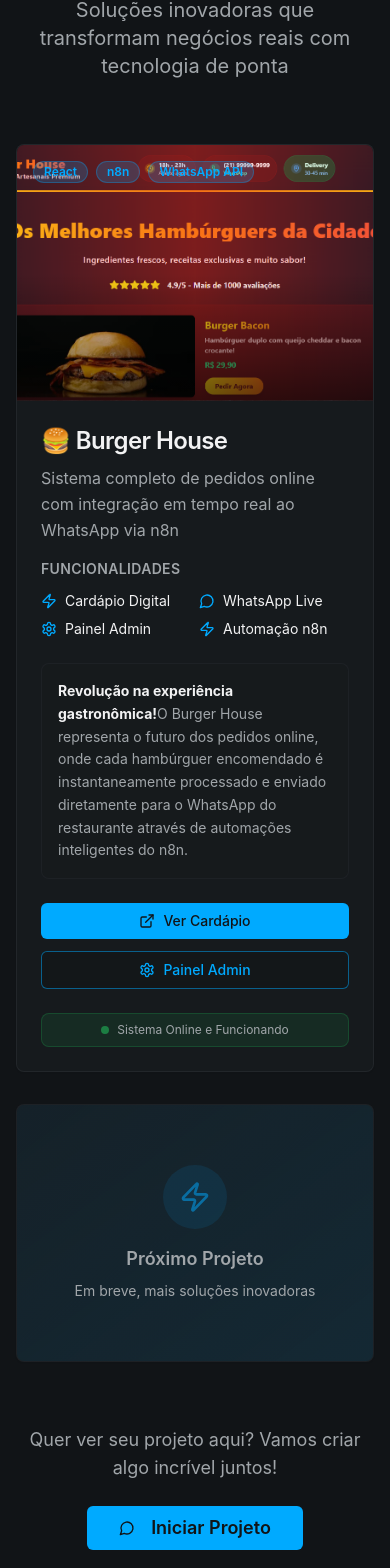
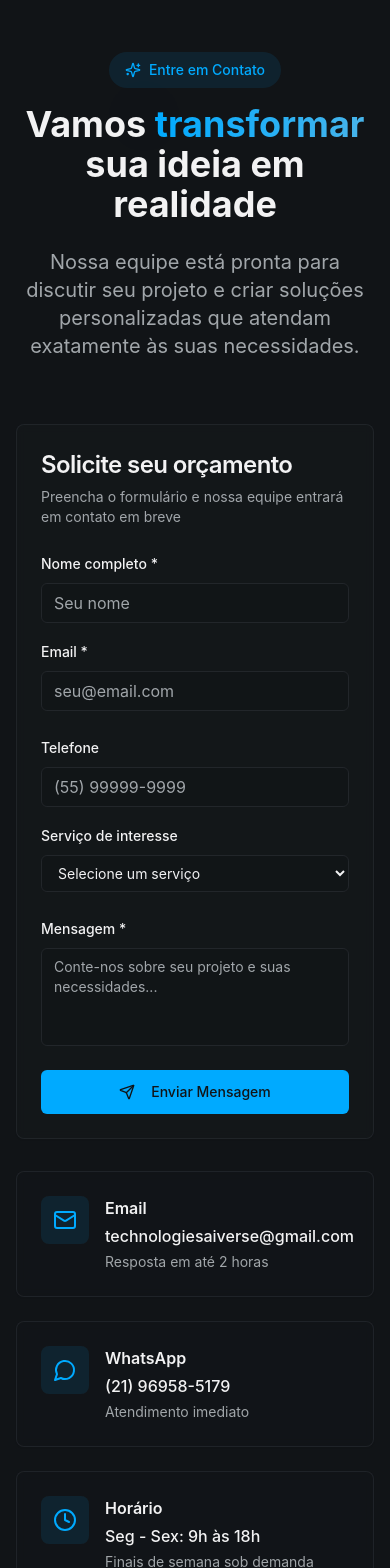
Before and after one commit to AlexandroGranja/AIVERSE-Technologies1, a React (Vite) app: page / in a window 390 px wide. Shown: the part 6129-7697 px from the top of the page. Built offline with nearby package versions, Linux system fonts and the light colour scheme.

Commit message:
atualização

```diff
--- a/src/components/sections/projects-section.tsx
+++ b/src/components/sections/projects-section.tsx
@@ -8,174 +8,6 @@ export const ProjectsSection: React.FC = () => {
   return (
     <section className="py-20 bg-background">
       <div className="container mx-auto px-4">
-        {/* Section Header */}
-        <div className="text-center mb-16">
-          <h2 className="text-4xl md:text-5xl font-bold mb-6">
-            <span className="bg-gradient-to-r from-[hsl(var(--neural-blue))] to-[hsl(var(--neural-cyan))] bg-clip-text text-transparent">
-              Projetos
-            </span>
-            <br />
-            <span className="text-foreground">em Destaque</span>
-          </h2>
-          <p className="text-xl text-muted-foreground max-w-3xl mx-auto">
-            Soluções inovadoras que transformam negócios reais com tecnologia de ponta
-          </p>
-        </div>
-
-        {/* Projects Grid */}
-        <div className="grid grid-cols-1 lg:grid-cols-2 gap-8 max-w-6xl mx-auto">
-          {/* Burger House Project */}
-          <Card className="group relative overflow-hidden border-border/50 hover:border-primary/50 transition-all duration-500 hover:shadow-[var(--shadow-glow)]">
-            {/* Project Image */}
-            <div className="relative h-64 overflow-hidden">
-              <img
-                src="/burger-house.png"
-                alt="Burger House - Sistema de Pedidos Online"
-                className="w-full h-full object-cover group-hover:scale-105 transition-transform duration-500"
-              />
-              <div className="absolute inset-0 bg-gradient-to-t from-black/60 via-transparent to-transparent" />
-
-              {/* Tech Stack Badges */}
-              <div className="absolute top-4 left-4 flex flex-wrap gap-2">
-                <Badge variant="secondary" className="bg-primary/20 text-primary border-primary/30">
-                  React
-                </Badge>
-                <Badge variant="secondary" className="bg-primary/20 text-primary border-primary/30">
-                  n8n
-                </Badge>
-                <Badge variant="secondary" className="bg-primary/20 text-primary border-primary/30">
-                  WhatsApp API
-                </Badge>
-              </div>
-            </div>
-
-            <CardHeader className="pb-4">
-              <div className="flex items-start justify-between">
-                <div>
-                  <CardTitle className="text-2xl mb-2 group-hover:text-primary transition-colors">
-                    🍔 Burger House
-                  </CardTitle>
-                  <CardDescription className="text-base leading-relaxed">
-                    Sistema completo de pedidos online com integração em tempo real ao WhatsApp via n8n
-                  </CardDescription>
-                </div>
-              </div>
-            </CardHeader>
-
-            <CardContent className="space-y-6">
-              {/* Features */}
-              <div className="space-y-3">
-                <h4 className="font-semibold text-sm text-muted-foreground uppercase tracking-wide">
-                  Funcionalidades
-                </h4>
-                <div className="grid grid-cols-2 gap-2 text-sm">
-                  <div className="flex items-center gap-2">
-                    <Zap className="w-4 h-4 text-primary" />
-                    <span>Cardápio Digital</span>
-                  </div>
-                  <div className="flex items-center gap-2">
-                    <MessageCircle className="w-4 h-4 text-primary" />
-                    <span>WhatsApp Live</span>
-                  </div>
-                  <div className="flex items-center gap-2">
-                    <Settings className="w-4 h-4 text-primary" />
-                    <span>Painel Admin</span>
-                  </div>
-                  <div className="flex items-center gap-2">
-                    <Zap className="w-4 h-4 text-primary" />
-                    <span>Automação n8n</span>
-                  </div>
-                </div>
-              </div>
-
-              {/* Description */}
-              <div className="bg-card/50 rounded-lg p-4 border border-border/30">
-                <p className="text-sm text-muted-foreground leading-relaxed">
-                  <strong className="text-foreground">Revolução na experiência gastronômica!</strong>
-                  O Burger House representa o futuro dos pedidos online, onde cada hambúrguer
-                  encomendado é instantaneamente processado e enviado diretamente para o WhatsApp
-                  do restaurante através de automações inteligentes do n8n.
-                </p>
-              </div>
-
-              {/* Action Buttons */}
-              <div className="flex flex-col sm:flex-row gap-3">
-                <Button
-                  asChild
-                  className="flex-1 bg-primary hover:bg-primary/90 text-primary-foreground group/btn"
-                >
-                  <a
-                    href="https://burger-house.up.railway.app/"
-                    target="_blank"
-                    rel="noopener noreferrer"
-                    className="flex items-center justify-center gap-2"
-                  >
-                    <ExternalLink className="w-4 h-4 group-hover/btn:translate-x-1 transition-transform" />
-                    Ver Cardápio
-                  </a>
-                </Button>
-
-                <Button
-                  asChild
-                  variant="outline"
-                  className="flex-1 border-primary/50 text-primary hover:bg-primary/10 group/btn"
-                >
-                  <a
-                    href="https://burger-house.up.railway.app/adm-pagina.html"
-                    target="_blank"
-                    rel="noopener noreferrer"
-                    className="flex items-center justify-center gap-2"
-                  >
-                    <Settings className="w-4 h-4 group-hover/btn:rotate-12 transition-transform" />
-                    Painel Admin
-                  </a>
-                </Button>
-              </div>
-
-              {/* Live Status */}
-              <div className="flex items-center justify-center gap-2 text-xs text-muted-foreground bg-green-500/10 border border-green-500/20 rounded-lg p-2">
-                <div className="w-2 h-2 bg-green-500 rounded-full animate-pulse" />
-                <span>Sistema Online e Funcionando</span>
-              </div>
-            </CardContent>
-          </Card>
-
-          {/* Placeholder for future projects */}
-          <Card className="group relative overflow-hidden border-border/30 hover:border-primary/30 transition-all duration-500 bg-gradient-to-br from-card/50 to-card/30">
-            <div className="h-64 flex items-center justify-center bg-gradient-to-br from-primary/5 to-primary/10">
-              <div className="text-center">
-                <div className="w-16 h-16 mx-auto mb-4 rounded-full bg-primary/10 flex items-center justify-center">
-                  <Zap className="w-8 h-8 text-primary/50" />
-                </div>
-                <h3 className="text-lg font-semibold text-muted-foreground mb-2">
-                  Próximo Projeto
-                </h3>
-                <p className="text-sm text-muted-foreground">
-                  Em breve, mais soluções inovadoras
-                </p>
-              </div>
-            </div>
-          </Card>
-        </div>
-
-        {/* CTA Section */}
-        <div className="text-center mt-16">
-          <p className="text-lg text-muted-foreground mb-6">
-            Quer ver seu projeto aqui? Vamos criar algo incrível juntos!
-          </p>
-          <Button
-            size="lg"
-            className="bg-primary hover:bg-primary/90 text-primary-foreground px-8 py-4 text-lg font-semibold group shadow-[var(--shadow-neural)] hover:shadow-[var(--shadow-glow)] transition-all duration-300"
-            onClick={() => {
-              const whatsappNumber = "5521969585179";
-              const whatsappUrl = `https://wa.me/${whatsappNumber}?text=Olá! Gostaria de desenvolver um projeto personalizado.`;
-              window.open(whatsappUrl, "_blank");
-            }}
-          >
-            <MessageCircle className="mr-2 w-5 h-5 group-hover:scale-110 transition-transform" />
-            Iniciar Projeto
-          </Button>
-        </div>
       </div>
     </section>
   );
```
